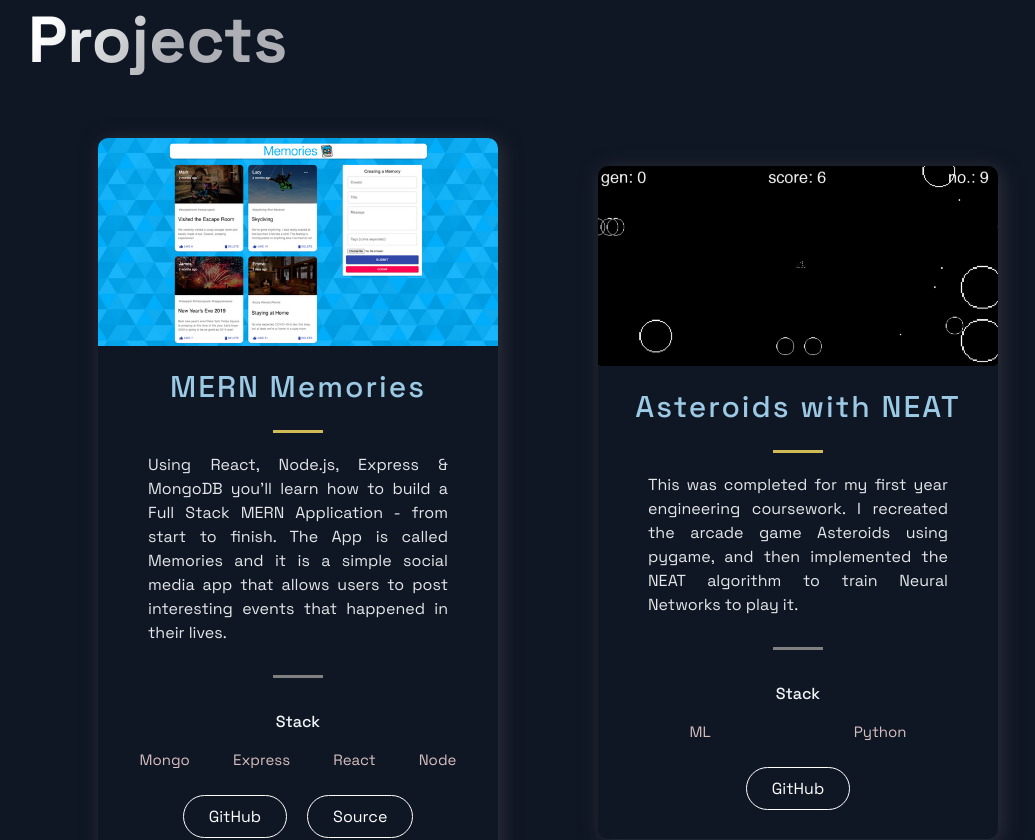
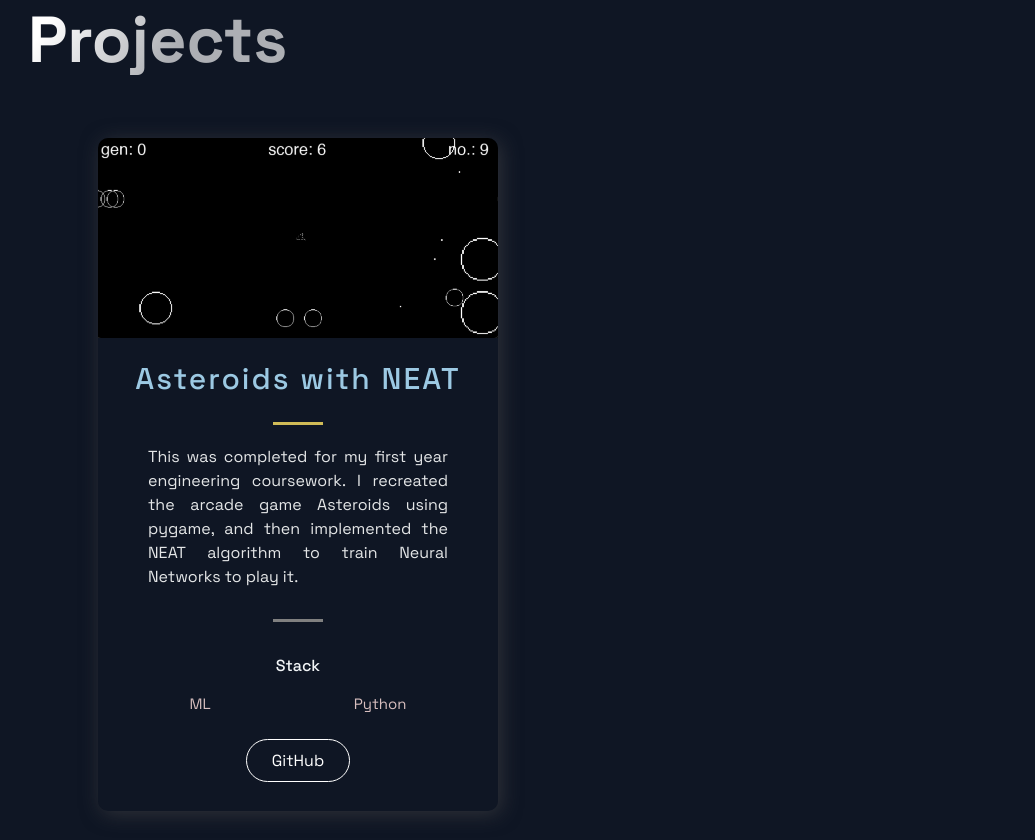
Before and after one commit to finnformica/finnformica22, a Next.js app: page / in a window 1280 px wide. Shown: the part 720-1560 px from the top of the page, without its empty margins (92-1127 px from the left). Built offline with nearby package versions, Linux system fonts and the light colour scheme.

Commit message:
clean up projects

```diff
--- a/src/constants/constants.js
+++ b/src/constants/constants.js
@@ -11,24 +11,24 @@
 
 export const projects = [
   {
-    title: "MERN Memories",
-    description:
-      "Using React, Node.js, Express & MongoDB you'll learn how to build a Full Stack MERN Application - from start to finish. The App is called Memories and it is a simple social media app that allows users to post interesting events that happened in their lives.",
-    image: "/images/1.png",
-    tags: ["Mongo", "Express", "React", "Node"],
-    source: "https://google.com",
-    github: "https://google.com",
-    id: 0,
-  },
-  {
     title: "Asteroids with NEAT",
     description:
       "This was completed for my first year engineering coursework. I recreated the arcade game Asteroids using pygame, and then implemented the NEAT algorithm to train Neural Networks to play it.",
     image: "/images/asteroids-neat.png",
     tags: ["ML", "Python"],
     github: "https://github.com/finnformica/Asteroids-with-NEAT-python",
-    id: 3,
+    id: 0,
   },
+  // {
+  //   title: "MERN Memories",
+  //   description:
+  //     "Using React, Node.js, Express & MongoDB you'll learn how to build a Full Stack MERN Application - from start to finish. The App is called Memories and it is a simple social media app that allows users to post interesting events that happened in their lives.",
+  //   image: "/images/1.png",
+  //   tags: ["Mongo", "Express", "React", "Node"],
+  //   source: "https://google.com",
+  //   github: "https://google.com",
+  //   id: 1,
+  // },
 ];
 
 export const TimeLineData = [
```
